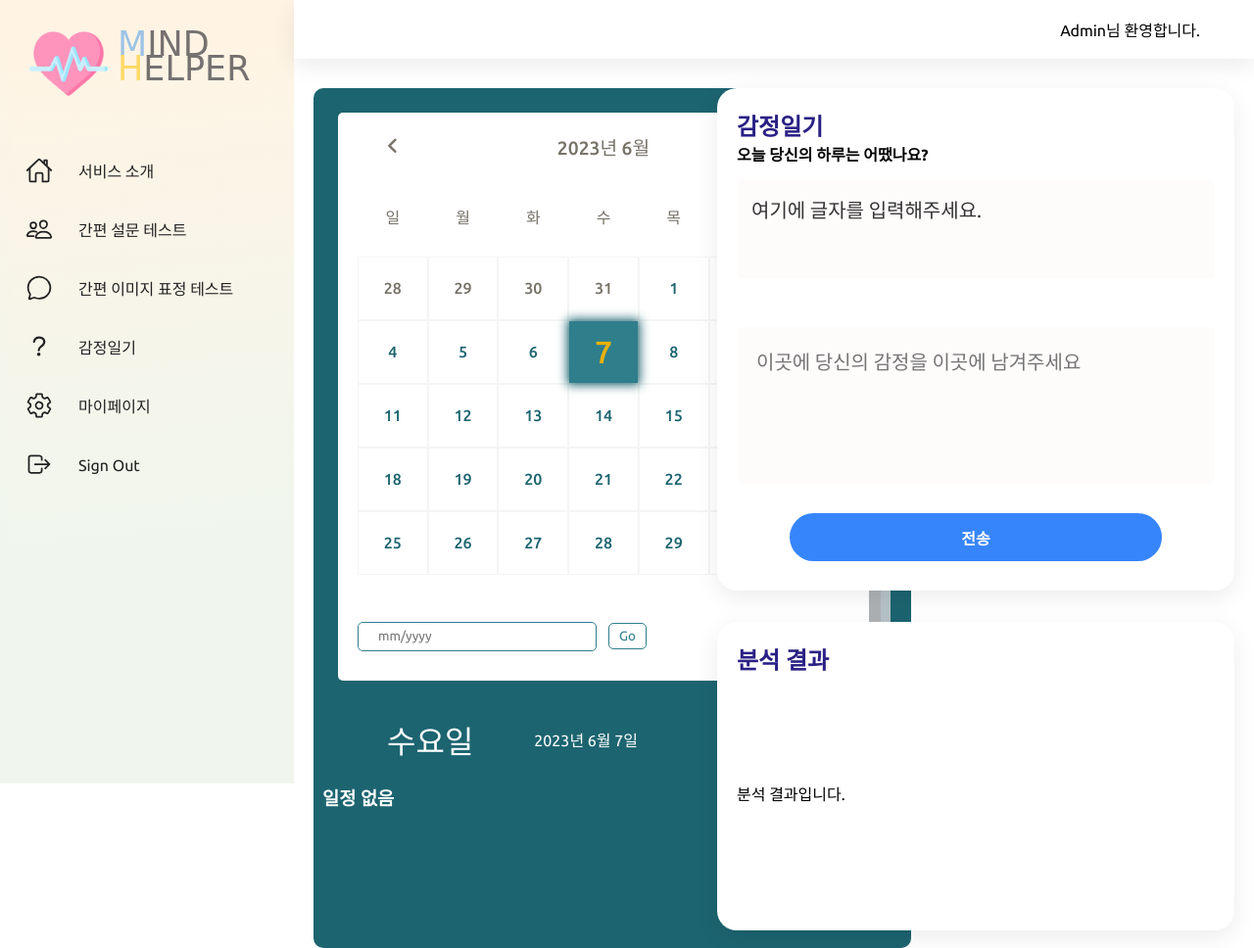
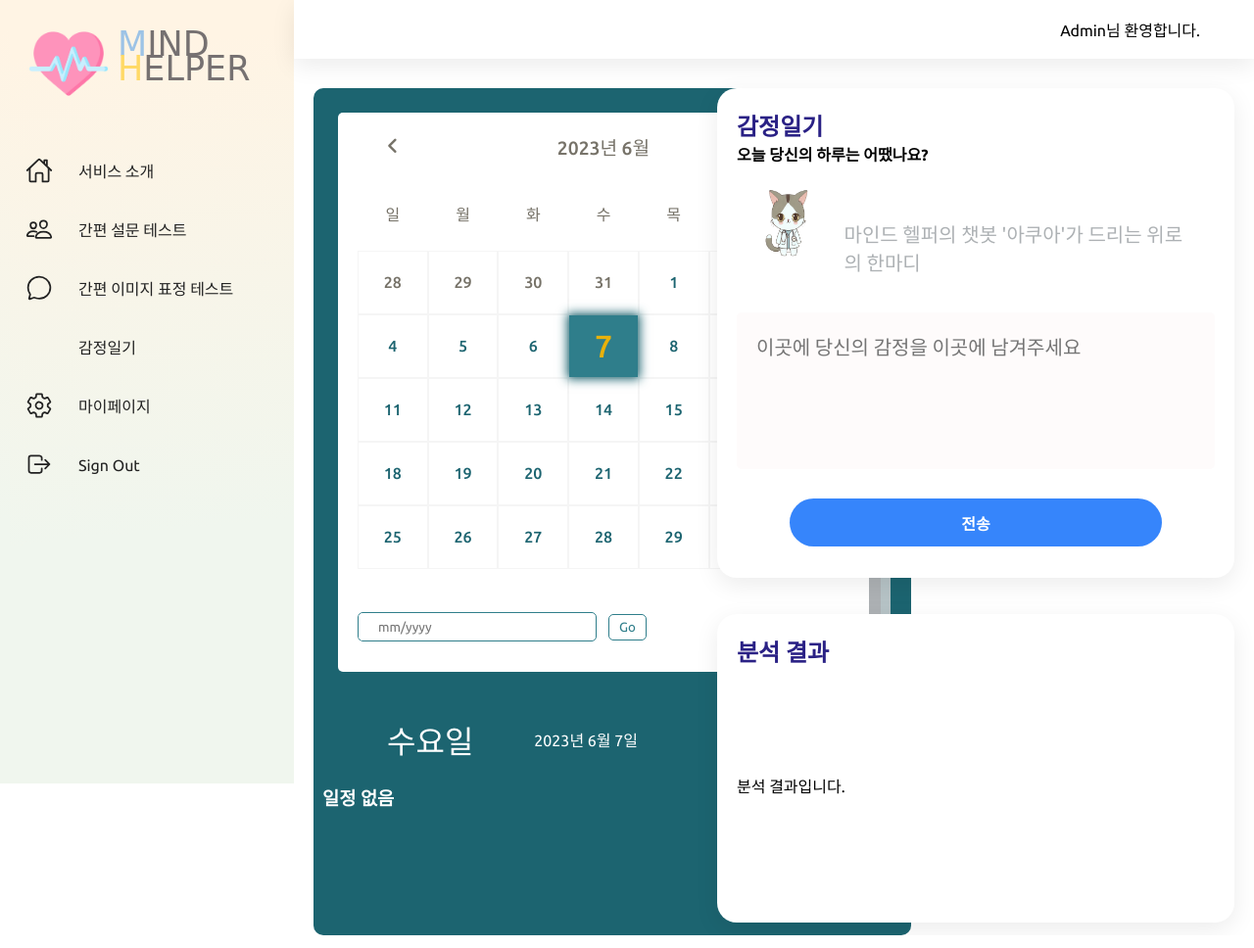
Before and after one commit to 2021-SMHRD-KDT-BigData-17/MindHelpler, a Flask app: page /emotionDiary in a window 1280 px wide. Shown: the whole page at 98% size. Run offline with Flask 3, Linux system fonts and the light colour scheme; parts of the project's set-up code (start-up, migrations or seed data) failed here and were passed over; some libraries are stand-ins or nearby versions; some web fonts are replaced.

Commit message:
챗봇 캐릭터 이미지와 css적용

```diff
--- a/3th_Project/front/static/css/style.css
+++ b/3th_Project/front/static/css/style.css
@@ -2183,13 +2183,55 @@
   line-height: 40px;
   font-size: var(--fs-sm);
 }
-[contenteditable="false"]:empty:before {
-  content: attr(placeholder);
-  display: block; /* For Firefox */
-}
-div[contenteditable="false"] {
-  color: #333;
-  font-size: 12px;
-  width: 300px;
-  padding: 5px;
-}
+.chatbot_container {
+  margin-top: 20px;
+  display: flex;
+  align-items: center;
+}
+
+.chatbot_img {
+  margin-left: 20px;
+  margin-right: 10px;
+}
+
+/* Rest of the CSS styles */
+
+.chatbot_contents {
+  width: 100%;
+  position: relative;
+}
+
+#placeholder {
+  position: absolute;
+  top: 0;
+  left: 0;
+  pointer-events: none;
+  color: var(--color-text);
+  font-size: 20px;
+  padding: 15px;
+}
+
+.chatbot_contents.empty #placeholder {
+  display: block;
+}
+
+.chatbot_contents.empty #response {
+  display: none;
+}
+
+#response {
+  color: var(--black1);
+  font-size: 20px;
+  padding: 20px;
+}
+
+.chatbot_img {
+  display: flex;
+  width: 80px;
+  height: 80px;
+  border-radius: 50%;
+}
+
+.chatbot_img img {
+  width: 100%;
+}
--- a/3th_Project/front/templates/Counselorfile.html
+++ b/3th_Project/front/templates/Counselorfile.html
@@ -61,7 +61,7 @@
           <li style="display: none">
             <a href="{{ url_for('emotionDiary') }}">
               <span class="icon">
-                <ion-icon name="help-outline"></ion-icon>
+                <i class="fa-solid fa-book-heart"></i>
               </span>
               <span class="title">감정일기</span>
             </a>
--- a/3th_Project/front/templates/emotion.html
+++ b/3th_Project/front/templates/emotion.html
@@ -57,7 +57,7 @@
           <li>
             <a href="{{ url_for('emotionDiary') }}">
               <span class="icon">
-                <ion-icon name="help-outline"></ion-icon>
+                <i class="fa-solid fa-book-heart"></i>
               </span>
               <span class="title">감정일기</span>
             </a>
--- a/3th_Project/front/templates/emotionDiary.html
+++ b/3th_Project/front/templates/emotionDiary.html
@@ -64,7 +64,7 @@
           <li>
             <a href="{{ url_for('emotionDiary') }}">
               <span class="icon">
-                <ion-icon name="help-outline"></ion-icon>
+                <i class="fa-solid fa-book-heart"></i>
               </span>
               <span class="title">감정일기</span>
             </a>
@@ -191,26 +191,20 @@
                 <div class="emotion_Diary_subHeader">
                   <h4>오늘 당신의 하루는 어땠나요?</h4>
                 </div>
-                <div
-                  id="chatbot_contents"
-                  style="
-                    padding: 15px;
-                    height: 100px;
-                    margin-top: 15px;
-                    width: 100%;
-                    font-size: 20px;
-                    background: var(--body-color);
-                    border-radius: 5px;
-                  "
-                  contenteditable="false"
-                  placeholder="여기에 글자를 입력해주세요."
-                ></div>
+                <div class="chatbot_container">
+                  <div class="chatbot_img">
+                    <img src="../static/img/kero.png" alt="" />
+                  </div>
+                  <div class="chatbot_contents" contenteditable="false">
+                    <div id="response"></div>
+                    <div id="placeholder">
+                      마인드 헬퍼의 챗봇 '아쿠아'가 드리는 위로의 한마디
+                    </div>
+                  </div>
+                </div>
+
                 <div class="emotion_Diary_content">
-                  <form
-                    action="#chatbot_contents"
-                    method="post"
-                    class="diary_form"
-                  >
+                  <form action="#response" method="post" class="diary_form">
                     <textarea
                       name="user_input"
                       id=""
@@ -781,10 +775,24 @@
         var form = $(this);
         $.ajax({
           type: form.attr("method"),
-          url: "/chatbot", // Update the URL to match the Flask route
+          url: "/chatbot",
           data: form.serialize(),
           success: function (response) {
-            $("#chatbot_contents").text(response); // Update the chatbot response within the specified div
+            var sentences = response.split(".");
+            var formattedResponse = sentences
+              .map(function (sentence) {
+                return "<span>" + sentence.trim() + "</span>";
+              })
+              .join("<br>");
+
+            if (formattedResponse.trim() === "") {
+              $(".chatbot_contents").addClass("empty");
+              $("#placeholder").css("display", "block");
+            } else {
+              $("#response").html(formattedResponse);
+              $(".chatbot_contents").removeClass("empty");
+              $("#placeholder").css("display", "none");
+            }
           },
         });
       });
--- a/3th_Project/front/templates/index.html
+++ b/3th_Project/front/templates/index.html
@@ -62,7 +62,7 @@
           <li style="display: none">
             <a href="{{ url_for('emotionDiary') }}">
               <span class="icon">
-                <ion-icon name="help-outline"></ion-icon>
+                <i class="fa-solid fa-book-heart"></i>
               </span>
               <span class="title">감정일기</span>
             </a>
--- a/3th_Project/front/templates/login_Counselor.html
+++ b/3th_Project/front/templates/login_Counselor.html
@@ -123,7 +123,7 @@
                   <p class="social-text">소셜계정으로 로그인</p>
                   <div class="social-media">
                     <a href="#" class="social-icon">
-                      <img src="./assets/img/naver.png" alt="" />
+                      <img src="./static/img/naver.png" alt="" />
                     </a>
                     <a href="#" class="social-icon">
                       <i class="fab fa-google"></i>
@@ -162,7 +162,7 @@
                   <p class="social-text">소셜계정으로 회원가입</p>
                   <div class="social-media">
                     <a href="#" class="social-icon">
-                      <img src="./assets/img/naver.png" alt="" />
+                      <img src="./static/img/naver.png" alt="" />
                     </a>
                     <a href="#" class="social-icon">
                       <i class="fab fa-google"></i>
--- a/3th_Project/front/templates/survey.html
+++ b/3th_Project/front/templates/survey.html
@@ -57,7 +57,7 @@
           <li>
             <a href="{{ url_for('emotionDiary') }}">
               <span class="icon">
-                <ion-icon name="help-outline"></ion-icon>
+                <i class="fa-solid fa-book-heart"></i>
               </span>
               <span class="title">감정일기</span>
             </a>
--- a/3th_Project/front/templates/userprofile.html
+++ b/3th_Project/front/templates/userprofile.html
@@ -57,7 +57,7 @@
           <li>
             <a href="{{ url_for('emotionDiary') }}">
               <span class="icon">
-                <ion-icon name="help-outline"></ion-icon>
+                <i class="fa-solid fa-book-heart"></i>
               </span>
               <span class="title">감정일기</span>
             </a>
```
Also changed, not shown: 3th_Project/front/static/img/kero.png (added).
